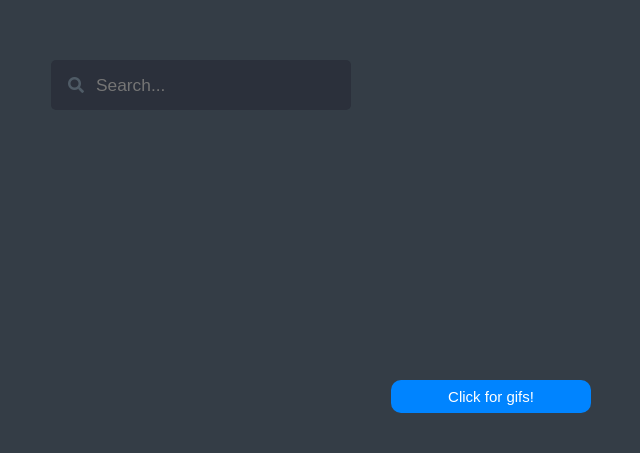
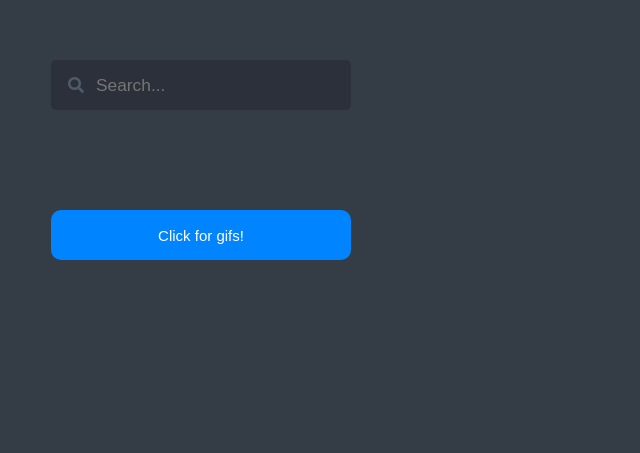
Before and after one commit to RatebSwais/gifs, a plain HTML site: page index.html in a window 1280 px wide. Shown: the part 160-613 px from the top of the page, without its empty margins (439-1079 px from the left). Drawn offline with nearby package versions, Linux system fonts and the light colour scheme.

Commit message:
fix positions

```diff
--- a/gif.js
+++ b/gif.js
@@ -19,7 +19,7 @@ button.on("click", function(){
   console.log(url)
   out += "<img width='200px' src='"+url+"'/>"
   }
-  $(".container-2").html(out)
+  $("#con").html(out)
   console.log(result)
   },
   error: function(error){
--- a/index.html
+++ b/index.html
@@ -16,10 +16,9 @@
   </div>
 </div>
 
-<div class="box2">
   <div class="container-2">
+  </div>
 
-  </div>
 
 <div id=con>
  <button>
--- a/style.css
+++ b/style.css
@@ -5,37 +5,18 @@ body {
   margin: 100px auto
 }
 
-#con {
-  border-radius: 4px;
-  padding: 20px;
-  font-size: 25px;
-  transition: all 0.2s;
-  margin: 0 auto;
-  vertical-align: middle;
+#con{
   width: 300px;
-  top: 50%;
-  left: 50%;
-  position: absolute;
+  height: 50px;
+  margin: 100px auto;
+
 }
-
-.box2{
-  border-radius: 4px;
-  padding: 20px;
-  font-size: 25px;
-  transition: all 0.2s;
-  margin: 0 auto;
-  vertical-align: middle;
-  width: 300px;
-  top: 50%;
-  left: 50%;
-  position: absolute;
-}
-
 
 .box{
   margin: 100px auto;
   width: 300px;
   height: 50px;
+
 }
 
 .container-1{
@@ -44,6 +25,12 @@ body {
   white-space: nowrap;
   position: relative;
 }
+
+/*.container-2{
+  width: 300px;
+  vertical-align: middle;
+  position: absolute;
+}*/
 
 .container-1 input#search{
   width: 300px;
@@ -93,15 +80,22 @@ button {
   background: #0084ff;
   border: none;
   position: absolute;
-  width: 200px;
+  width: 300px;
+  height: 50px;
   border-radius: 10px;
   padding: 8px 14px;
   font-size: 15px;
   color: #fff;
+  margin: auto auto;
 }
 
-#con{
-  margin: 100px auto;
-  width: 300px;
-  height: 50px;
+button:hover, button:focus, button:active{
+  background: #ffffff;
+  color: #4f5b66;
+  -webkit-transition: 0.55s ease;
+  -ms-transition: 0.55s ease;
+  -moz-transition: 0.55s ease;
+  -o-transition: 0.55s ease;
+  transition: 0.55s ease;
+
 }
```
